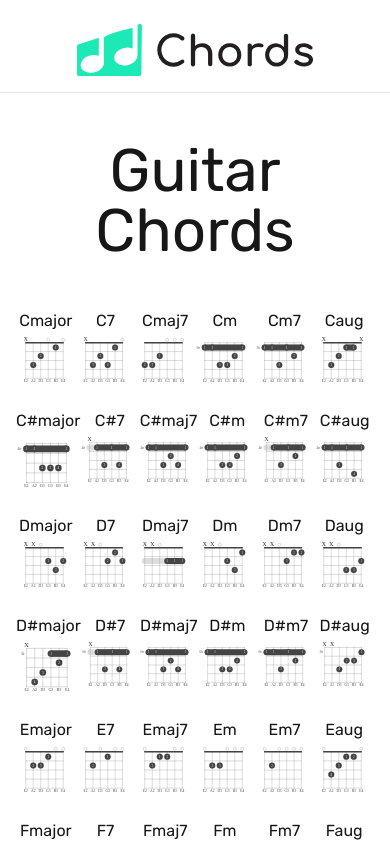
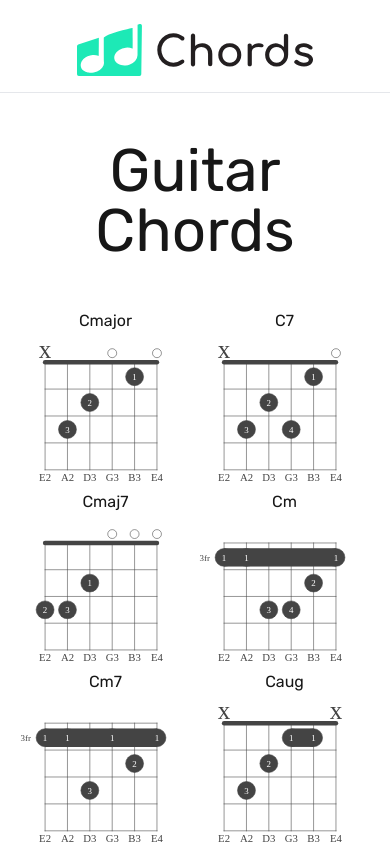
Before and after one commit to maafaishal/allchords-nuxt, a Nuxt app: page /guitar-chords in a window 390 px wide. Shown: the top 844 px of the page. Built offline with nearby package versions, Linux system fonts and the light colour scheme.

Commit message:
style: responsive

```diff
--- a/pages/guitar-chords.vue
+++ b/pages/guitar-chords.vue
@@ -16,8 +16,8 @@ useHead({
       </h1>
     </div>
     <div class="w-full">
-      <div v-for="chord in CHORDS_V2" :key="chord" class="w-full flex mb-6">
-        <div v-for="suffix in SUFFIXES" :key="suffix" class="flex-grow text-center basis-1/6">
+      <div v-for="chord in CHORDS_V2" :key="chord" class="w-full grid grid-cols-2 md:grid-cols-6 mb-6">
+        <div v-for="suffix in SUFFIXES" :key="suffix" class="text-center">
           <p>{{ chord }}{{ suffix }}</p>
           <NuxtImg :src="`/imgs/guitar-chords/${chord.includes('#') ? chord.replace('#', '-sharp') : chord}/${suffix}.svg`" class="w-full" loading="lazy" />
         </div>
--- a/pages/piano-chords.vue
+++ b/pages/piano-chords.vue
@@ -16,8 +16,8 @@ useHead({
       </h1>
     </div>
     <div class="w-full">
-      <div v-for="chord in CHORDS_V2" :key="chord" class="w-full flex mb-6">
-        <div v-for="suffix in SUFFIXES_V2" :key="suffix" class="flex-grow text-center px-2 basis-1/5">
+      <div v-for="chord in CHORDS_V2" :key="chord" class="w-full grid grid-cols-2 md:grid-cols-5 gap-x-4 mb-6">
+        <div v-for="suffix in SUFFIXES_V2" :key="suffix" class="text-center">
           <p class="mb-4">
             {{ chord }}{{ suffix }}
           </p>
--- a/pages/ukulele-chords.vue
+++ b/pages/ukulele-chords.vue
@@ -16,8 +16,8 @@ useHead({
       </h1>
     </div>
     <div class="w-full">
-      <div v-for="chord in CHORDS" :key="chord" class="w-full flex mb-6">
-        <div v-for="suffix in SUFFIXES" :key="suffix" class="flex-grow text-center basis-1/6">
+      <div v-for="chord in CHORDS" :key="chord" class="w-full grid grid-cols-2 md:grid-cols-6 mb-6">
+        <div v-for="suffix in SUFFIXES" :key="suffix" class="text-center">
           <p>
             {{ chord }}{{ suffix }}
           </p>
```
